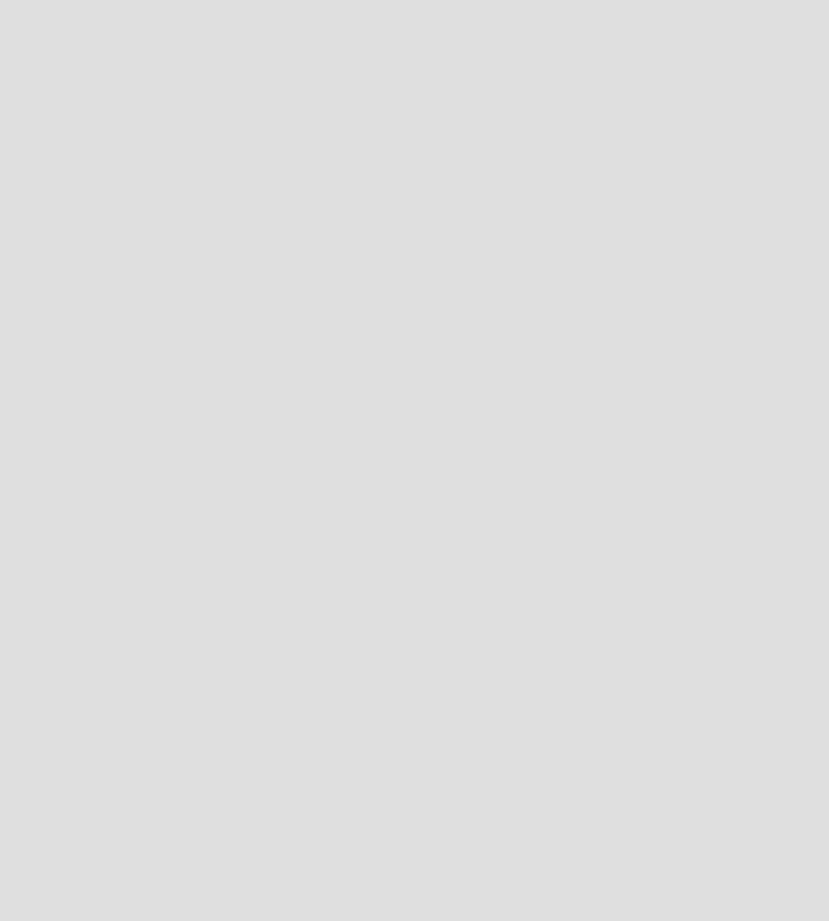
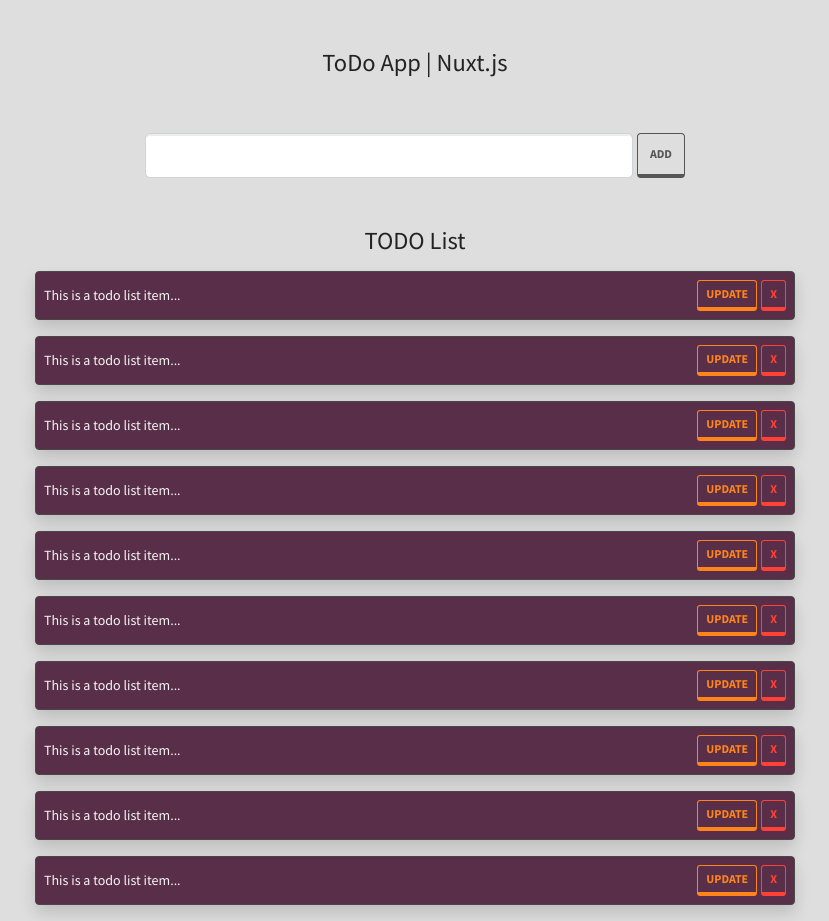
Before and after one commit to tacettinkustu/todo-list-with-nuxt, a Nuxt app: page / in a window 1280 px wide. Shown: the whole page, without its empty margins (225-1054 px from the left). Before the commit the page ends 800 px from the top, so only its background shows below. Built offline with nearby package versions, Linux system fonts and the light colour scheme.

Commit message:
Complete first compenents

```diff
--- a/components/todo/Todo.vue
+++ b/components/todo/Todo.vue
@@ -0,0 +1,32 @@
+<template>
+  <div
+    style="background-color: #582e48 !important"
+    class="
+      p-2
+      mb-3
+      text-light
+      bg-dark
+      col-md-8
+      offset-2
+      shadow
+      card
+      d-flex
+      justify-content-center
+      flex-row
+      align-items-center
+    "
+  >
+    <p class="m-0 w-100">This is a todo list item...</p>
+    <button class="btn btn-sm btn-outline-warning flex-shrink-1 mr-1">
+      Update
+    </button>
+    <button class="btn btn-sm btn-outline-danger flex-shrink-1">X</button>
+  </div>
+</template>
+
+<script>
+export default {}
+</script>
+
+<style>
+</style>
--- a/components/todo/TodoForm.vue
+++ b/components/todo/TodoForm.vue
@@ -0,0 +1,15 @@
+<template>
+  <div class="row">
+    <div class="col-md-6 offset-3 mt-5 d-flex">
+      <input type="text" class="form-control form-control-lg mr-1" />
+      <button class="btn btn-outline-dark">Add</button>
+    </div>
+  </div>
+</template>
+
+<script>
+export default {}
+</script>
+
+<style>
+</style>
--- a/components/todo/Todos.vue
+++ b/components/todo/Todos.vue
@@ -0,0 +1,17 @@
+<template>
+  <div class="row">
+    <Todo v-for="index in 10" :key="index" />
+  </div>
+</template>
+
+<script>
+import Todo from './Todo.vue'
+export default {
+  components: {
+    Todo,
+  },
+}
+</script>
+
+<style>
+</style>
--- a/components/todo/UpdateTodo.vue
+++ b/components/todo/UpdateTodo.vue
@@ -0,0 +1,34 @@
+<template>
+  <div
+    class="
+      update-container
+      container-fluid
+      d-flex
+      flex-column
+      justify-content-center
+      align-items-center
+    "
+  >
+    <div class="card shadow pt-2 pb-2" style="width: 30rem">
+      <div class="card-body">
+        <h5 class="card-title">Update Todo</h5>
+        <input
+          type="text"
+          class="form-control mt-3 mb-3"
+          value="This value will be changed..."
+        />
+        <a href="#" class="card-link btn btn-sm btn-outline-danger">Cancel</a>
+        <a href="#" class="card-link btn btn-sm btn-outline-warning"
+          >Update</a
+        >
+      </div>
+    </div>
+  </div>
+</template>
+
+<script>
+export default {}
+</script>
+
+<style>
+</style>
--- a/pages/index.vue
+++ b/pages/index.vue
@@ -1,6 +1,21 @@
 <template>
+  <div class="container main-container pt-5">
+    <h3 class="text-center">ToDo App | Nuxt.js</h3>
+    <TodoForm />
+    <h3 class="text-center mt-5 mb-3">TODO List</h3>
+    <Todos />
+  </div>
 </template>
 
 <script>
-export default {}
+import Todos from "../components/todo/Todos.vue"
+import TodoForm from "../components/todo/TodoForm.vue"
+import UpdateTodo from "../components/todo/UpdateTodo.vue"
+export default {
+    components:{
+        Todos,
+        TodoForm,
+        UpdateTodo
+    }
+}
 </script>
```
Also changed, not shown: index.html (+3 -24 lines).
